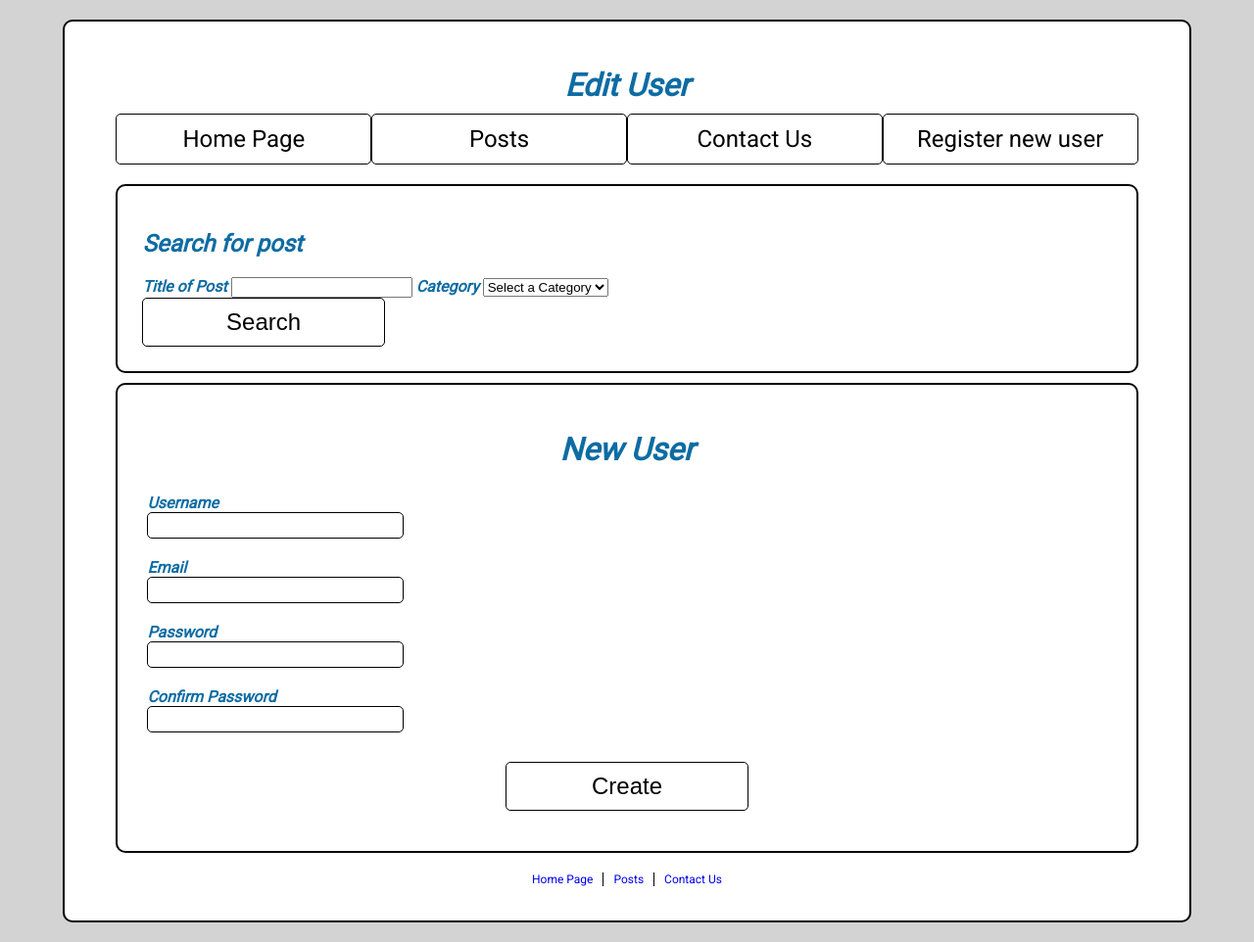
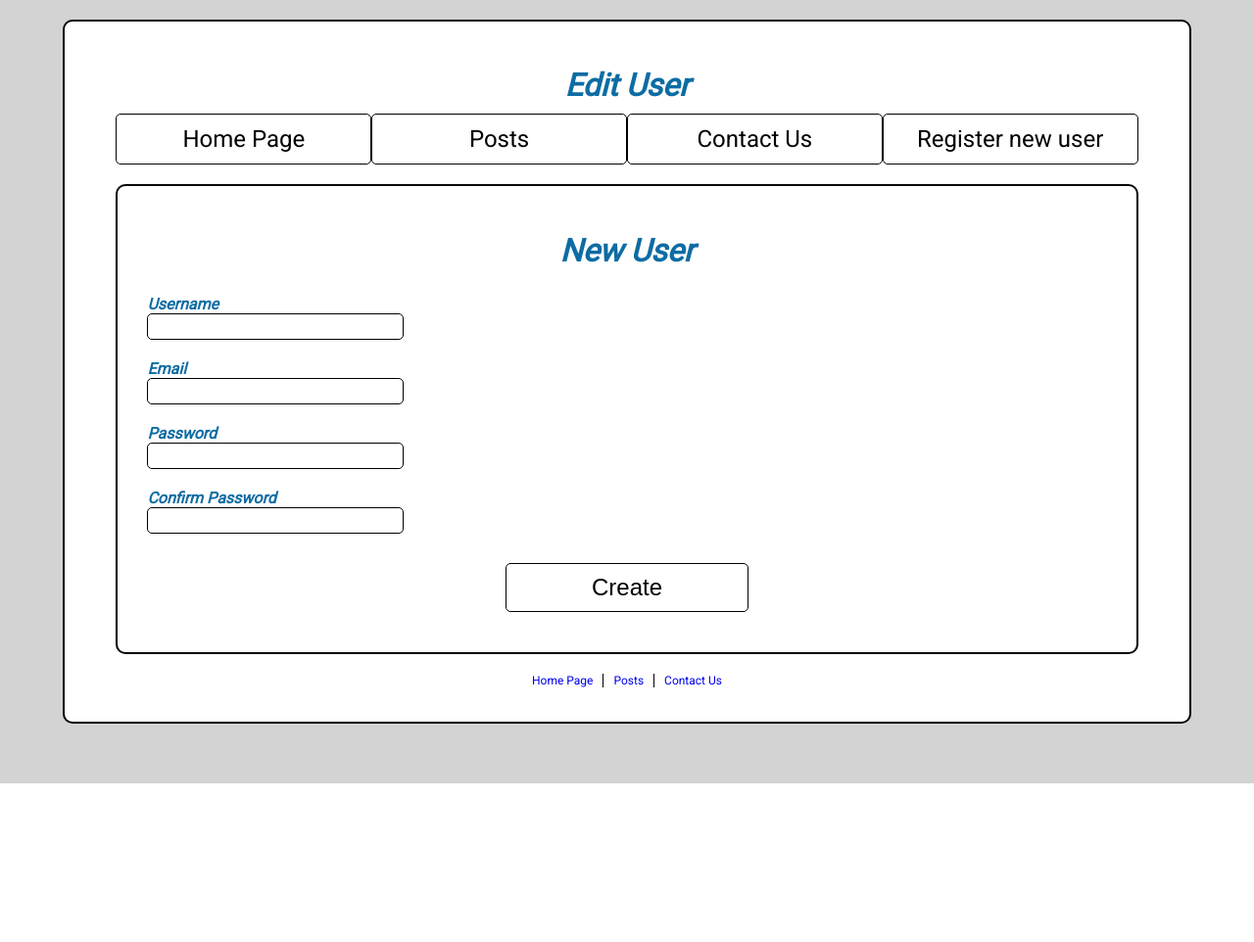
Before and after one commit to blowtorch5/Project-Web-Dev-2, a PHP site: page /edit_user.php in a window 1280 px wide. Shown: the whole page at 98% size. After the commit the page ends 800 px from the top, so only its background shows below. Run offline with PHP 8.4, Linux system fonts and the light colour scheme; data that the repository does not hold is empty.

Commit message:
Removed search for post from edit post and edit user pages

```diff
--- a/edit_user.php
+++ b/edit_user.php
@@ -116,26 +116,6 @@ $categories = $statement->fetchAll();
             </nav>
         </header>
         <main>
-            <div id="post-options">
-            <?php if (isset($_SESSION['user']['user_level']) && $_SESSION['user']['user_level'] == 'admin'): ?>
-                <h2><a href="edit.php">Create New Post</a></h2>
-            <?php endif ?>
-            <h2>Search for post</h2>
-            <form method="post" action="posts.php">
-                <label for="title">Title of Post</label>
-                <input type="text" name="title" id="title">
-                <label for="category">Category</label>
-                <select id="category" name="category">
-                    <option value="">Select a Category</option>
-                    <?php foreach ($categories as $category): ?>
-                        <?php if(!$category['category'] == null): ?>
-                            <option value="<?=$category['category']?>"><?=$category['category']?></option>
-                        <?php endif ?>
-                    <?php endforeach ?>
-                </select>
-                <button type="submit">Search</button>
-            </form>
-            </div>
         <?php if ($edit_user): ?>
             <div id="editpost">
             <h1>User "<?= $user['username'] ?>"</h1>
```
Also changed, not shown: edit.php (+0 -20 lines).
